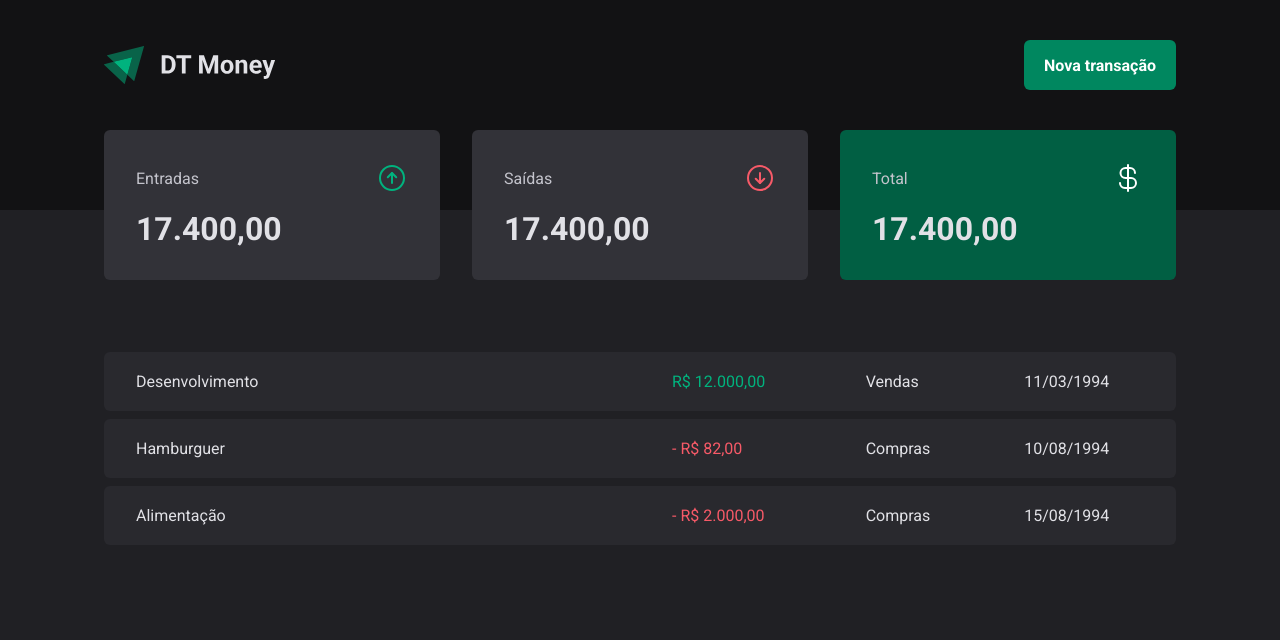
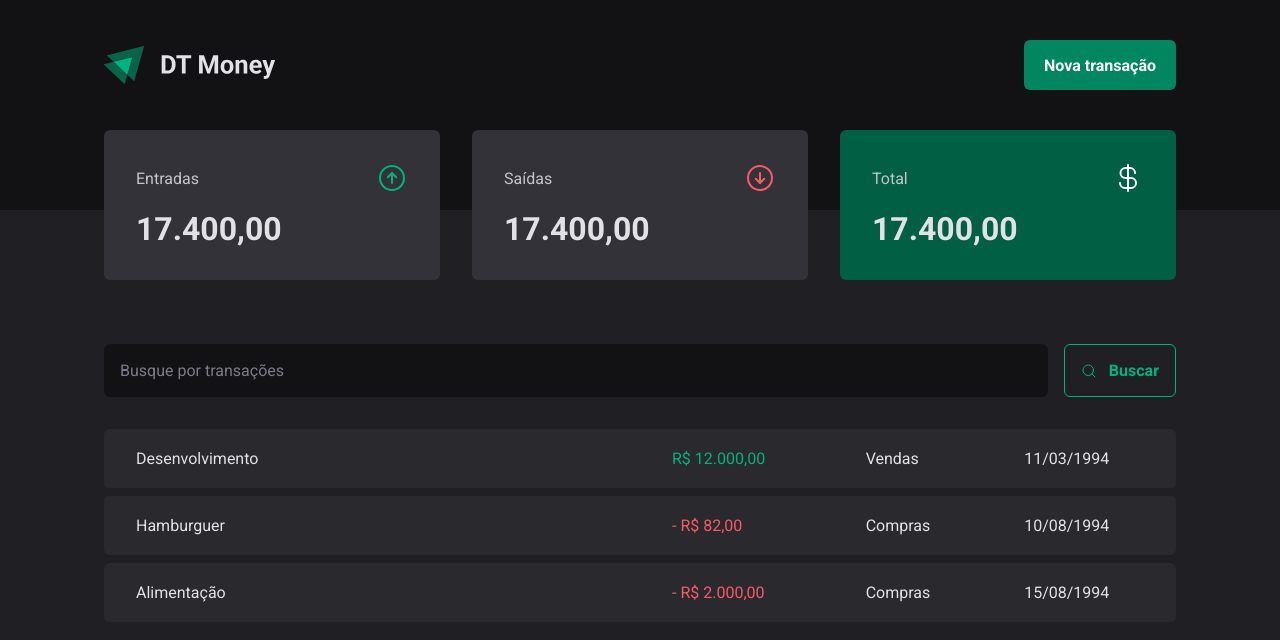
Before and after one commit to Jonatan1103/DT-money, a React (Vite) app: page / in a window 1280 px wide. Shown: the top 640 px of the page. Built offline with nearby package versions, Linux system fonts and the light colour scheme.

Commit message:
input created

```diff
--- /dev/null
+++ b/src/pages/Transactions/components/SearchForm/index.tsx
@@ -0,0 +1,15 @@
+import { MagnifyingGlass } from "phosphor-react";
+import { SearchFormContainer } from "./styles";
+
+export function SearchForm() {
+  return (
+    <SearchFormContainer>
+      <input type="text" placeholder="Busque por transações"/>
+
+      <button type="submit">
+        <MagnifyingGlass />
+        Buscar
+      </button>
+    </SearchFormContainer>
+  )
+}
--- /dev/null
+++ b/src/pages/Transactions/components/SearchForm/styles.ts
@@ -0,0 +1,42 @@
+import styled from "styled-components";
+
+export const SearchFormContainer = styled.form`
+  display: flex;
+  gap: 1rem;
+
+  input {
+    flex: 1;
+    border-radius: 6px;
+    border: 0;
+    background-color: ${props => props.theme["gray-900"]};
+    color: ${props => props.theme["gray-300"]};
+    padding: 1rem;
+
+    &::placeholder {
+      color: ${props => props.theme["gray-500"]};
+    }
+  }
+
+  button {
+    display: flex;
+    align-items: center;
+    gap: 0.75rem;
+
+    border: 0;
+    padding: 1rem;
+    background: transparent;
+    border: 1px solid ${props => props.theme["green-300"]};
+    color: ${props => props.theme["green-300"]};
+    font-weight: bold;
+    border-radius: 6px;
+
+    cursor: pointer;
+
+    &:hover {
+      background: ${props => props.theme["green-500"]};
+      border: 1px solid ${props => props.theme["green-500"]};
+      color: ${props => props.theme.white};
+      transition: all 0.2s;
+    }
+  }
+`
--- a/src/pages/Transactions/index.tsx
+++ b/src/pages/Transactions/index.tsx
@@ -1,5 +1,6 @@
 import { Header } from "../../components/Header";
 import { Summary } from "../../components/Summary";
+import { SearchForm } from "./components/SearchForm";
 import { PriceHightLight, TransactionContainer, TransactionsTable } from "./styles";
 
 export function Transaction() {
@@ -9,6 +10,7 @@
       <Summary />
 
       <TransactionContainer>
+        <SearchForm />
         <TransactionsTable>
           <tbody>
             <tr>
--- a/src/pages/Transactions/styles.ts
+++ b/src/pages/Transactions/styles.ts
@@ -11,7 +11,7 @@
   width: 100%;
   border-collapse: separate;
   border-spacing: 0 0.5rem;
-  /* margin-top: 1.5rem; */
+  margin-top: 1.5rem;
 
   td {
     padding: 1.25rem 2rem;
```
Lines whose indentation alone changed are shown as unchanged.
